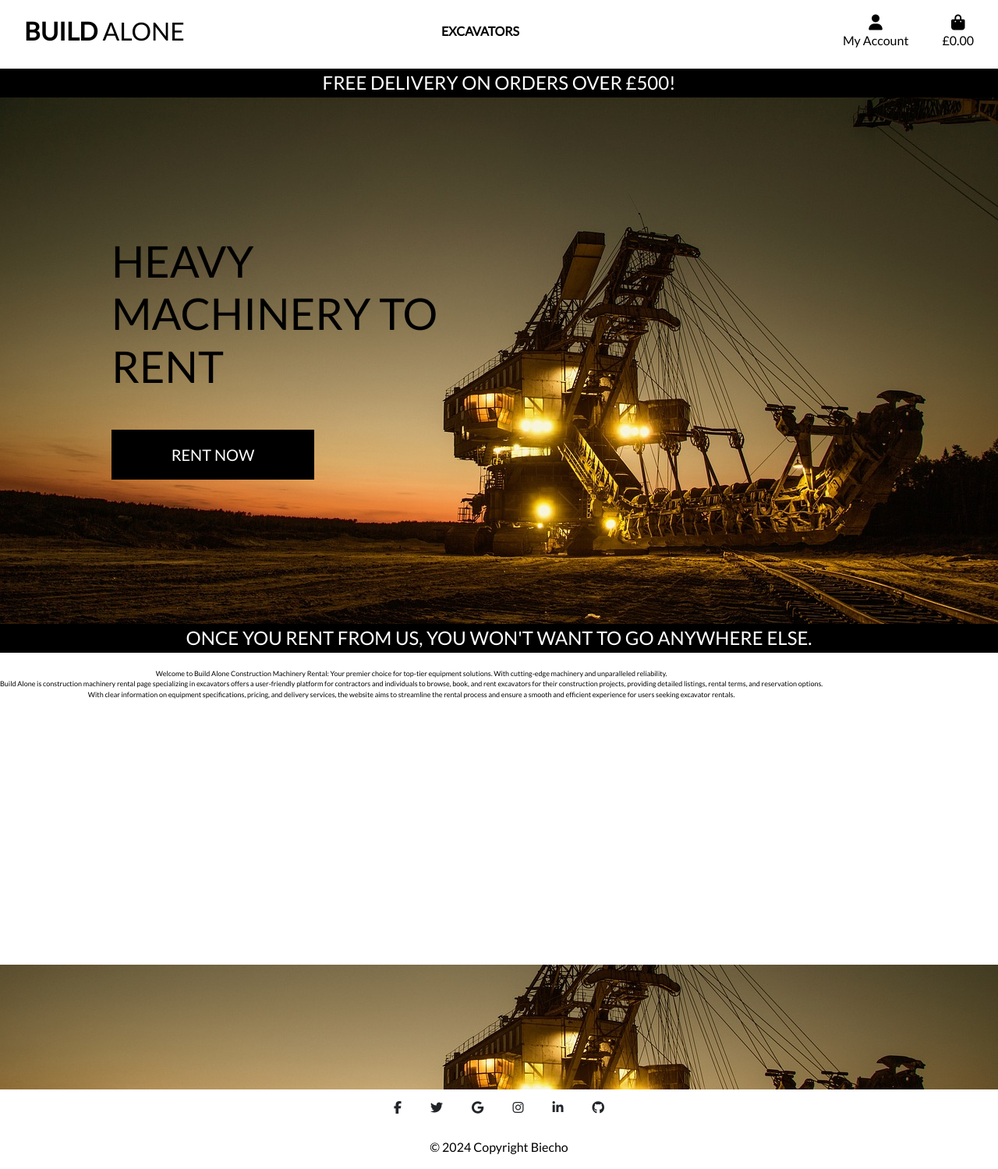
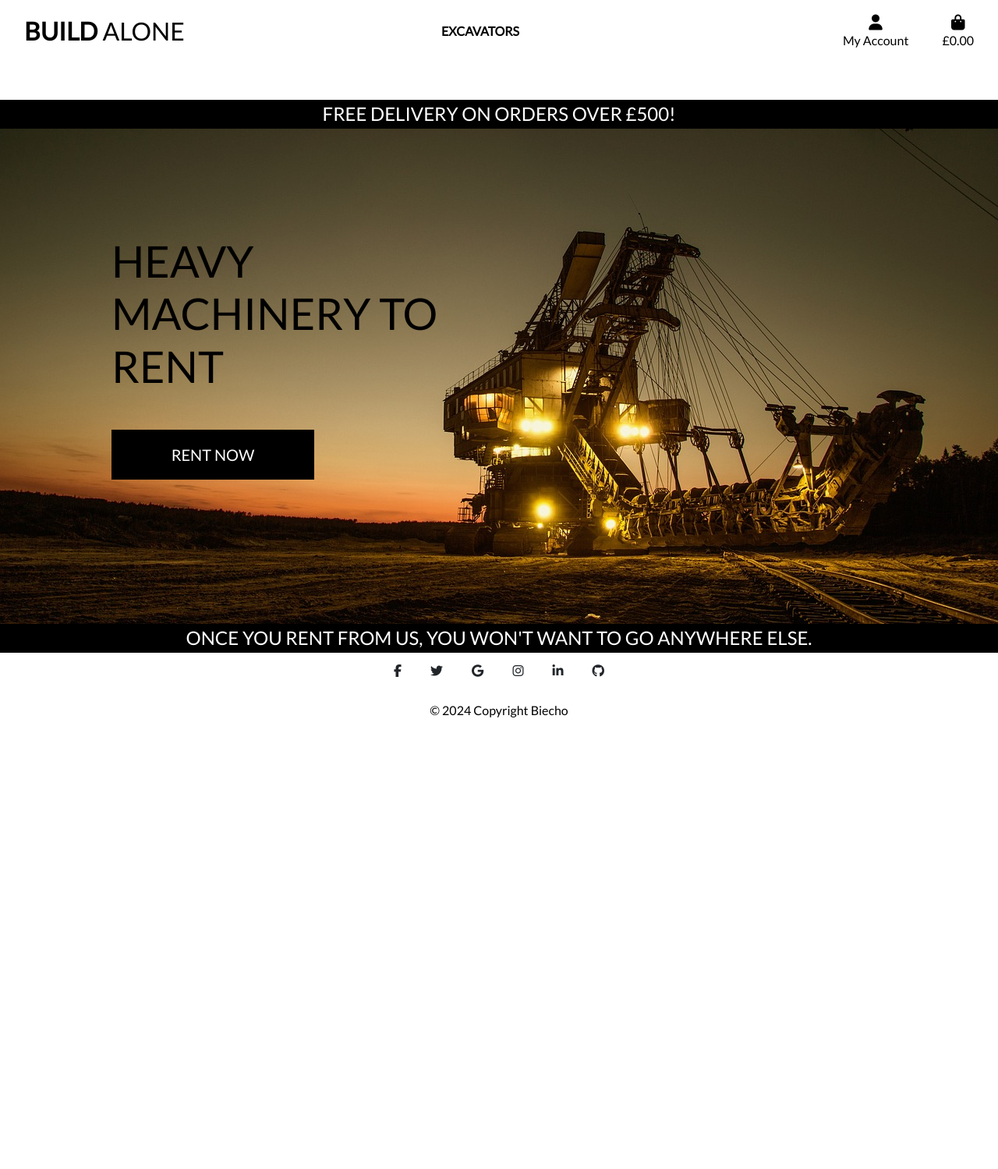
Before and after one commit to Biecho88/build_alone, a Django app: page / in a window 1280 px wide. Shown: the whole page at 78% size. After the commit the page ends 920 px from the top, so only its background shows below. Run offline with Django 3.2, Linux system fonts and the light colour scheme; some libraries are stand-ins or nearby versions.

Commit message:
Corrected 3 errors from HTML validator which were located in header

```diff
--- a/checkout/templates/checkout/checkout_success.html
+++ b/checkout/templates/checkout/checkout_success.html
@@ -21,7 +21,7 @@
                 <hr>
                 <h2 class="logo-font mb-4">Thank You</h2>
                 <hr>
-                <p class="text-black">Your order information is below. A confirmation email will be sent to <strong>{{ order.email }}</strong>.</p>
+                <p class="text-black">Your order information is below.</p>
             </div>
         </div>
 
--- a/home/templates/home/index.html
+++ b/home/templates/home/index.html
@@ -30,17 +30,4 @@
             <h4 class="logo-font my-1">Once you rent from us, you won't want to go anywhere else.</h4>
         </div>
     </div>
-
-    <div class="container-fluid about_us">
-        <p class="row text-center media_size">
-            Welcome to Build Alone Construction Machinery Rental: Your premier choice for top-tier equipment solutions. With cutting-edge machinery and unparalleled reliability.
-            <br>
-            Build Alone is construction machinery rental page specializing in excavators offers a user-friendly platform for contractors and individuals to browse,
-            book, and rent excavators for their construction projects, providing detailed listings, rental terms, and reservation options.
-            <br>
-            With clear information on equipment specifications, pricing, and delivery services,
-            the website aims to streamline the rental process and ensure a smooth and efficient experience for users seeking excavator rentals.
-            <br>
-        </p>
-    </div>
 {% endblock %}
--- a/templates/includes/mobile-top-header.html
+++ b/templates/includes/mobile-top-header.html
@@ -1,3 +1,4 @@
+<ul>
 <li class="list-inline-item">
     <div class="dropdown-menu border-0 w-100 p-3 rounded-0 my-0" aria-labelledby="mobile-search">
         <form class="form" method="GET" action="">
@@ -14,6 +15,8 @@
         </form>
     </div>
 </li>
+</ul>
+<ul>
 <li class="list-inline-item dropdown">
     <a class="text-black nav-link d-block d-lg-none" href="#" id="user-options" data-toggle="dropdown" aria-haspopup="true" aria-expanded="false">
         <div class="text-center">
@@ -34,6 +37,8 @@
         {% endif %}
     </div>
 </li>
+</ul>
+<ul>
 <li class="list-inline-item">
     <a class="{% if grand_total %}text-primary font-weight-bold{% else %}text-black{% endif %} nav-link d-block d-lg-none" href="{% url 'view_bag' %}">
         <div class="text-center">
@@ -48,3 +53,4 @@
         </div>
     </a>
 </li>
+</ul>
```
